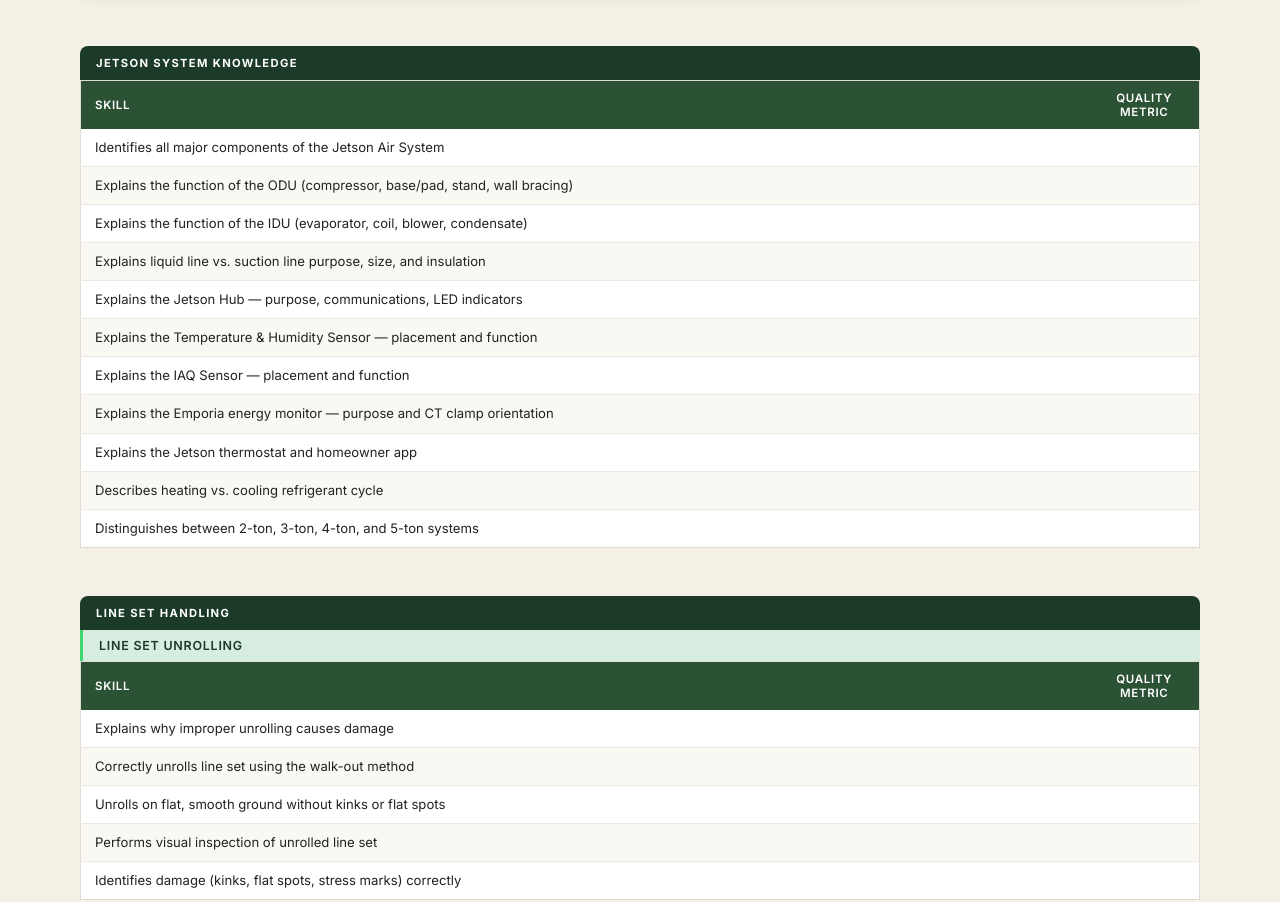
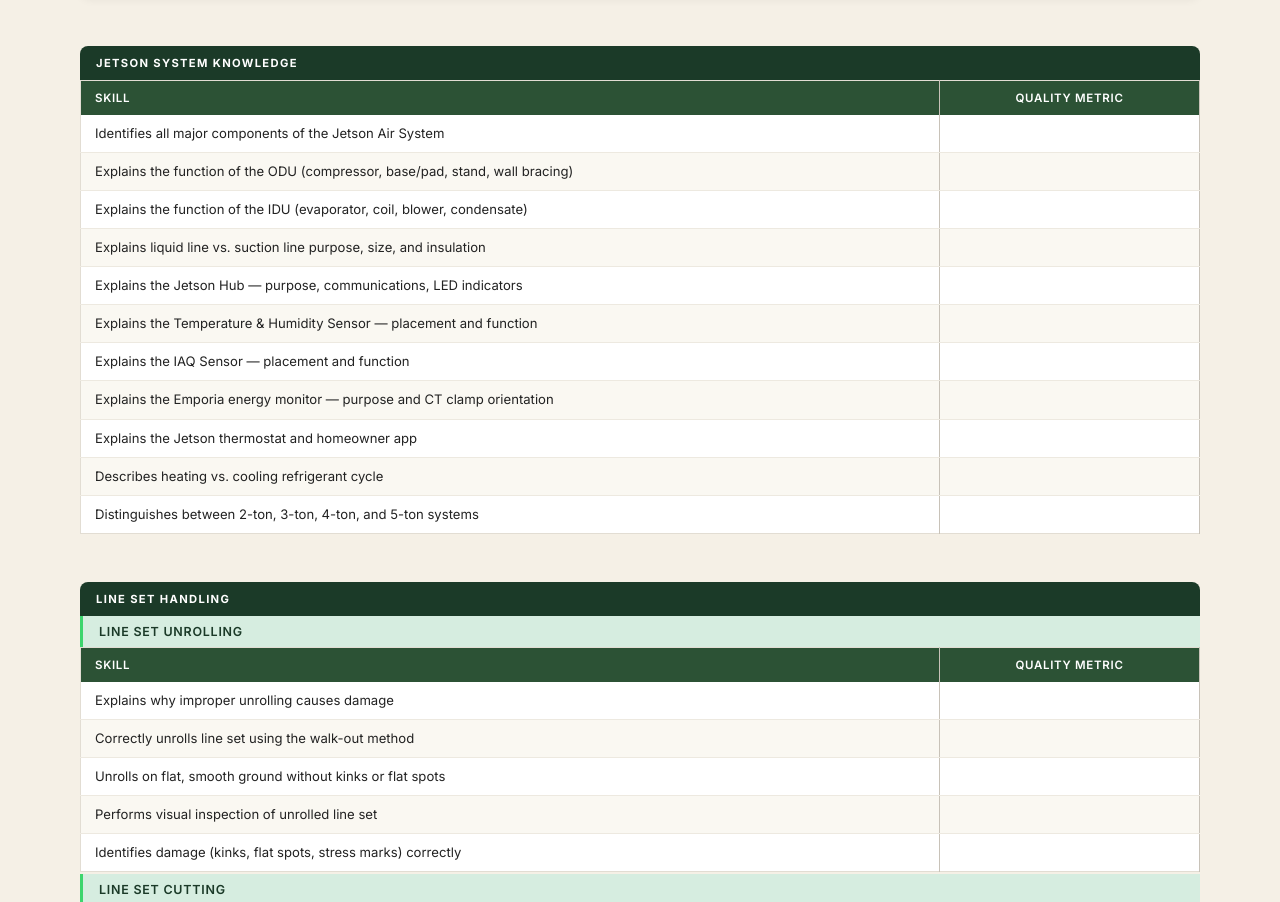
Before and after one commit to travismerrifield-cpu/installer-skill-rubric, a website: page index.html in a window 1280 px wide. Shown: the part 832-1734 px from the top of the page. Drawn offline with nearby package versions, Linux system fonts and the light colour scheme.

Commit message:
Add cell walls and wider width to Quality Metric column

```diff
--- a/index.html
+++ b/index.html
@@ -324,6 +324,16 @@
       background: #FAF8F2;
     }
 
+    /* Quality Metric column — cell walls and width */
+    #content table th:nth-child(2),
+    #content table td:nth-child(2) {
+      width: 260px;
+      min-width: 200px;
+      border-left: 1px solid #c8c2b8;
+      border-right: 1px solid #c8c2b8;
+      vertical-align: top;
+    }
+
     /* Role columns */
     #content table th:nth-child(3),
     #content table th:nth-child(4),
```
